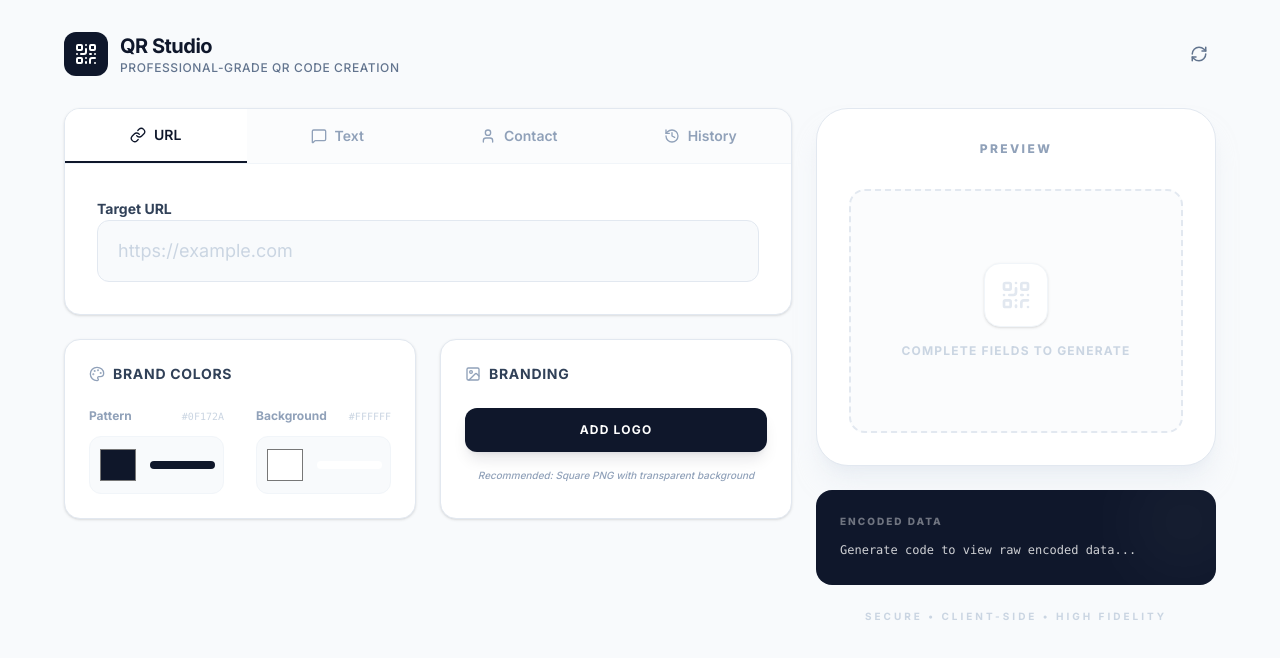
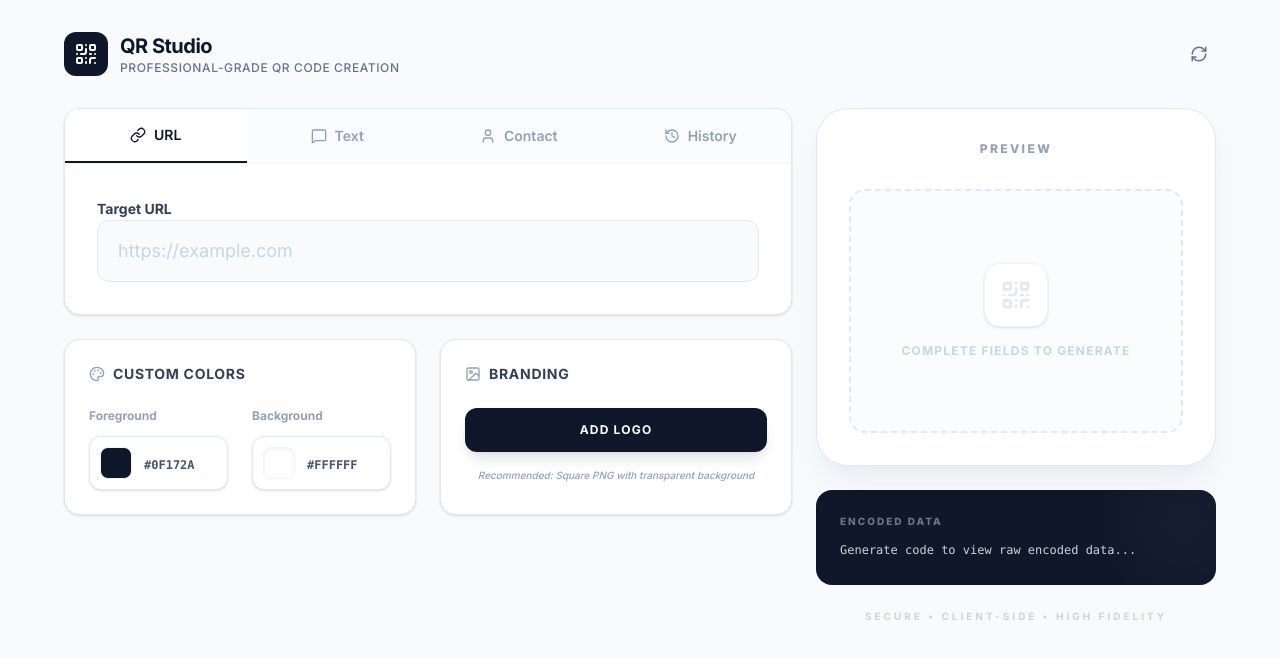
Before and after one commit to PranavAnuvadia/qrcode-generator, a React (Vite) app: page / in a window 1280 px wide. Shown: the top 658 px of the page. Built offline with nearby package versions, Linux system fonts and the light colour scheme.

Commit message:
Feature: Custom ColorPicker component with presets and hex input

```diff
--- a/src/QRCodeGenerator.jsx
+++ b/src/QRCodeGenerator.jsx
@@ -1,5 +1,5 @@
 import React, { useState, useEffect, useRef } from 'react';
-import { QrCode, Link, MessageSquare, User, Download, Copy, Check, History, Palette, Image as ImageIcon, Trash2, X, RefreshCw, ChevronRight } from 'lucide-react';
+import { QrCode, Link, MessageSquare, User, Download, Copy, Check, History, Palette, Image as ImageIcon, Trash2, X, RefreshCw, ChevronRight, Hash } from 'lucide-react';
 
 const TRANSLATIONS = {
   "en-US": {
@@ -32,8 +32,8 @@ const TRANSLATIONS = {
     "copied": "Copied!",
     "qrCodeData": "Encoded Data",
     "footerText": "Secure • Client-side • High Fidelity",
-    "colors": "Brand Colors",
-    "foreground": "Pattern",
+    "colors": "Custom Colors",
+    "foreground": "Foreground",
     "background": "Background",
     "logo": "Branding",
     "uploadLogo": "Add Logo",
@@ -45,6 +45,83 @@ const TRANSLATIONS = {
 };
 
 const t = (key) => TRANSLATIONS["en-US"][key] || key;
+
+const PRESET_COLORS = [
+  '#000000', '#0F172A', '#1E40AF', '#B91C1C', '#047857',
+  '#7C3AED', '#DB2777', '#EA580C', '#FFFFFF', '#F1F5F9'
+];
+
+const ColorPicker = ({ label, color, onChange }) => {
+  const [isOpen, setIsOpen] = useState(false);
+  const containerRef = useRef(null);
+
+  useEffect(() => {
+    const handleClickOutside = (event) => {
+      if (containerRef.current && !containerRef.current.contains(event.target)) {
+        setIsOpen(false);
+      }
+    };
+    document.addEventListener('mousedown', handleClickOutside);
+    return () => document.removeEventListener('mousedown', handleClickOutside);
+  }, []);
+
+  return (
+    <div className="flex-1 space-y-3" ref={containerRef}>
+      <label className="text-xs font-bold text-slate-400 block">{label}</label>
+      <div className="relative">
+        <button
+          onClick={() => setIsOpen(!isOpen)}
+          className="w-full flex items-center gap-3 bg-white p-2.5 rounded-xl border border-slate-200 hover:border-slate-400 transition-all shadow-sm group"
+        >
+          <div
+            className="w-8 h-8 rounded-lg shadow-inner border border-slate-100"
+            style={{ backgroundColor: color }}
+          />
+          <div className="flex-1 text-left">
+            <span className="text-xs font-mono font-bold text-slate-600 group-hover:text-slate-900">{color.toUpperCase()}</span>
+          </div>
+        </button>
+
+        {isOpen && (
+          <div className="absolute z-50 top-full mt-3 left-0 w-64 bg-white rounded-2xl border border-slate-200 shadow-2xl p-4 animate-in zoom-in duration-200 origin-top-left">
+            <div className="grid grid-cols-5 gap-2 mb-4">
+              {PRESET_COLORS.map((pColor) => (
+                <button
+                  key={pColor}
+                  onClick={() => { onChange(pColor); setIsOpen(false); }}
+                  className={`w-full aspect-square rounded-lg border-2 transition-all ${color === pColor ? 'border-slate-900 scale-110 shadow-md' : 'border-transparent hover:scale-105'}`}
+                  style={{ backgroundColor: pColor }}
+                />
+              ))}
+            </div>
+
+            <div className="pt-4 border-t border-slate-100">
+              <div className="flex items-center gap-2 mb-2">
+                <Hash size={12} className="text-slate-400" />
+                <span className="text-[10px] font-black uppercase tracking-widest text-slate-400">Custom Hex</span>
+              </div>
+              <div className="flex gap-2">
+                <input
+                  type="text"
+                  value={color}
+                  onChange={(e) => onChange(e.target.value)}
+                  className="flex-1 bg-slate-50 border border-slate-200 rounded-lg px-3 py-2 text-sm font-mono focus:border-slate-900 outline-none"
+                  placeholder="#000000"
+                />
+                <input
+                  type="color"
+                  value={color}
+                  onChange={(e) => onChange(e.target.value)}
+                  className="w-10 h-10 p-0 border-none bg-transparent cursor-pointer"
+                />
+              </div>
+            </div>
+          </div>
+        )}
+      </div>
+    </div>
+  );
+};
 
 const QRCodeGenerator = () => {
   const [activeTab, setActiveTab] = useState('url');
@@ -134,7 +211,6 @@ const QRCodeGenerator = () => {
     }
   };
 
-  // Immediate QR generation effect
   useEffect(() => {
     let data = '';
     if (activeTab === 'url') {
@@ -152,7 +228,6 @@ const QRCodeGenerator = () => {
     generateQRCode(data);
   }, [activeTab, urlInput, textInput, contactInfo, fgColor, bgColor, logo]);
 
-  // Debounced history recording effect
   useEffect(() => {
     if (!qrData || !qrData.trim() || activeTab === 'history') return;
 
@@ -306,36 +381,14 @@ const QRCodeGenerator = () => {
             </section>
 
             <section className="grid sm:grid-cols-2 gap-6">
-              <div className="bg-white p-6 rounded-2xl border border-slate-200 shadow-sm">
+              <div className="bg-white p-6 rounded-2xl border border-slate-200 shadow-sm relative">
                 <div className="flex items-center gap-2 mb-6">
                   <Palette size={16} className="text-slate-400" />
                   <h3 className="text-sm font-bold uppercase tracking-wider text-slate-700">{t('colors')}</h3>
                 </div>
-                <div className="flex items-center gap-8">
-                  <div className="flex-1 space-y-3">
-                    <div className="flex items-center justify-between">
-                      <label className="text-xs font-bold text-slate-400">{t('foreground')}</label>
-                      <span className="text-[10px] font-mono text-slate-300 uppercase">{fgColor}</span>
-                    </div>
-                    <div className="flex items-center gap-3 bg-slate-50 p-2 rounded-xl border border-slate-100">
-                      <input type="color" value={fgColor} onChange={(e) => setFgColor(e.target.value)} className="w-10 h-10 border-none cursor-pointer bg-transparent" />
-                      <div className="flex-1 h-2 bg-slate-200 rounded-full overflow-hidden">
-                         <div className="h-full" style={{backgroundColor: fgColor, width: '100%'}}></div>
-                      </div>
-                    </div>
-                  </div>
-                  <div className="flex-1 space-y-3">
-                    <div className="flex items-center justify-between">
-                      <label className="text-xs font-bold text-slate-400">{t('background')}</label>
-                      <span className="text-[10px] font-mono text-slate-300 uppercase">{bgColor}</span>
-                    </div>
-                    <div className="flex items-center gap-3 bg-slate-50 p-2 rounded-xl border border-slate-100">
-                      <input type="color" value={bgColor} onChange={(e) => setBgColor(e.target.value)} className="w-10 h-10 border-none cursor-pointer bg-transparent" />
-                      <div className="flex-1 h-2 bg-slate-200 rounded-full overflow-hidden">
-                         <div className="h-full" style={{backgroundColor: bgColor, width: '100%'}}></div>
-                      </div>
-                    </div>
-                  </div>
+                <div className="flex flex-col sm:flex-row items-center gap-6">
+                  <ColorPicker label={t('foreground')} color={fgColor} onChange={setFgColor} />
+                  <ColorPicker label={t('background')} color={bgColor} onChange={setBgColor} />
                 </div>
               </div>
 
```
